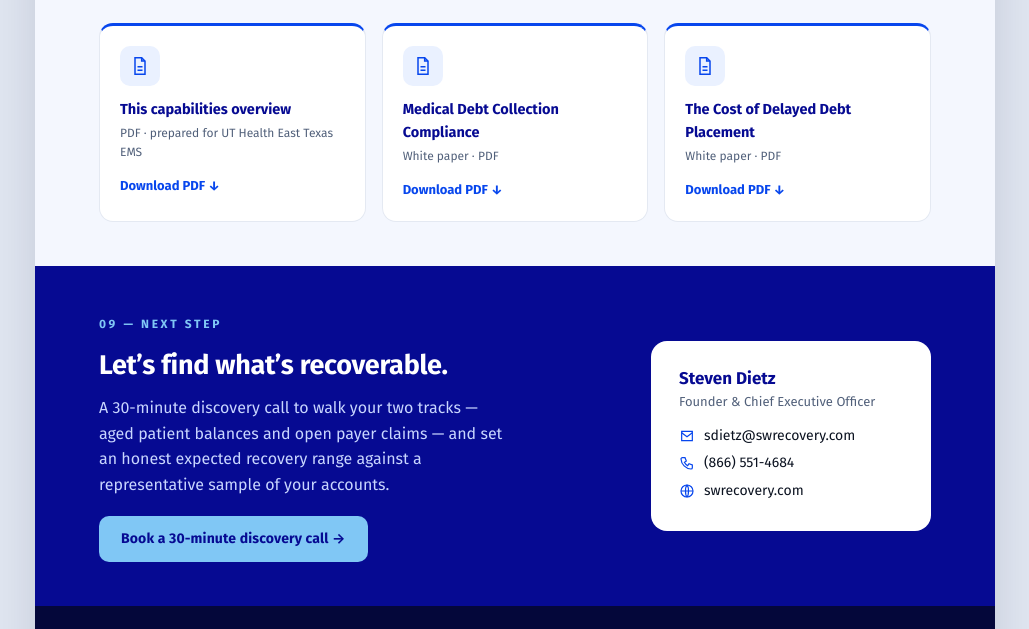
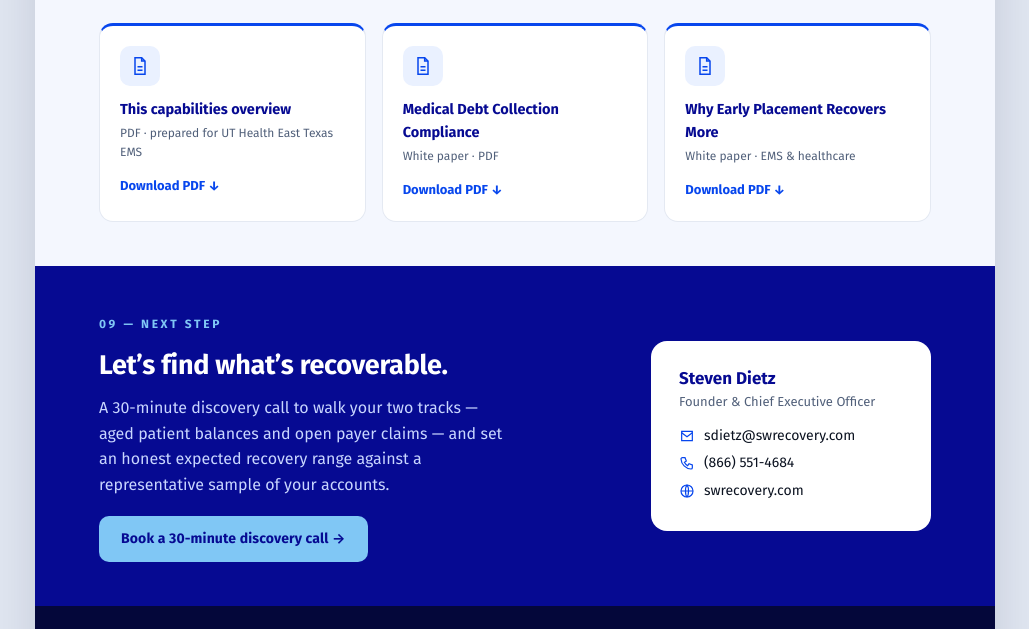
Before and after one commit to StevenDietz/ut-health-ems, a plain HTML site: page index.html in a window 1280 px wide. Shown: the part 8009-8638 px from the top of the page, without its empty margins (125-1154 px from the left). Drawn offline with Linux system fonts and the light colour scheme.

Commit message:
Rebuild white papers (branded, correct contact); retarget delayed-placement paper to EMS/healthcare early placement; relabel deck resource card

```diff
--- a/index.html
+++ b/index.html
@@ -491,7 +491,7 @@
     <div class="res-grid">
       <a class="res-card avoid" href="https://stevendietz.github.io/ut-health-ems/SWRS-Capabilities-UT-Health-EMS.pdf" target="_blank" rel="noopener" download><div class="res-ic"><svg viewBox="0 0 24 24"><path d="M6 2h8l4 4v16H6z"/><path d="M14 2v4h4"/><path d="M9 13h6M9 17h6"/></svg></div><div class="res-t">This capabilities overview</div><div class="res-m">PDF &middot; prepared for UT Health East Texas EMS</div><div class="res-dl">Download PDF &darr;</div></a>
       <a class="res-card avoid" href="https://stevendietz.github.io/ut-health-ems/SWRS-Medical-Debt-Compliance-WhitePaper.pdf" target="_blank" rel="noopener" download><div class="res-ic"><svg viewBox="0 0 24 24"><path d="M6 2h8l4 4v16H6z"/><path d="M14 2v4h4"/><path d="M9 13h6M9 17h6"/></svg></div><div class="res-t">Medical Debt Collection Compliance</div><div class="res-m">White paper &middot; PDF</div><div class="res-dl">Download PDF &darr;</div></a>
-      <a class="res-card avoid" href="https://stevendietz.github.io/ut-health-ems/SWRS-Delayed-Debt-Placement-WhitePaper.pdf" target="_blank" rel="noopener" download><div class="res-ic"><svg viewBox="0 0 24 24"><path d="M6 2h8l4 4v16H6z"/><path d="M14 2v4h4"/><path d="M9 13h6M9 17h6"/></svg></div><div class="res-t">The Cost of Delayed Debt Placement</div><div class="res-m">White paper &middot; PDF</div><div class="res-dl">Download PDF &darr;</div></a>
+      <a class="res-card avoid" href="https://stevendietz.github.io/ut-health-ems/SWRS-Delayed-Debt-Placement-WhitePaper.pdf" target="_blank" rel="noopener" download><div class="res-ic"><svg viewBox="0 0 24 24"><path d="M6 2h8l4 4v16H6z"/><path d="M14 2v4h4"/><path d="M9 13h6M9 17h6"/></svg></div><div class="res-t">Why Early Placement Recovers More</div><div class="res-m">White paper &middot; EMS &amp; healthcare</div><div class="res-dl">Download PDF &darr;</div></a>
     </div>
   </section>
 
```
Also changed, not shown: 3 other files.
